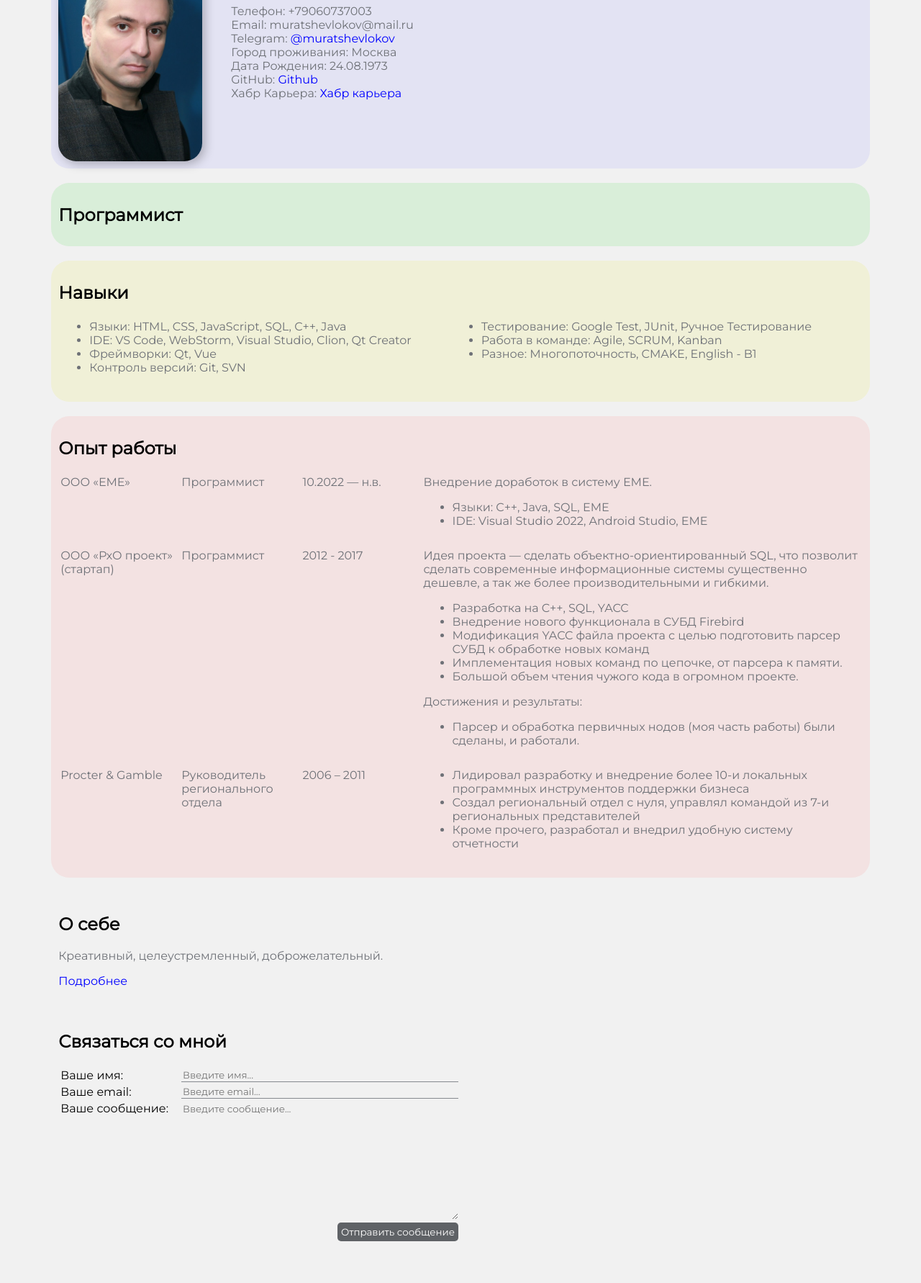
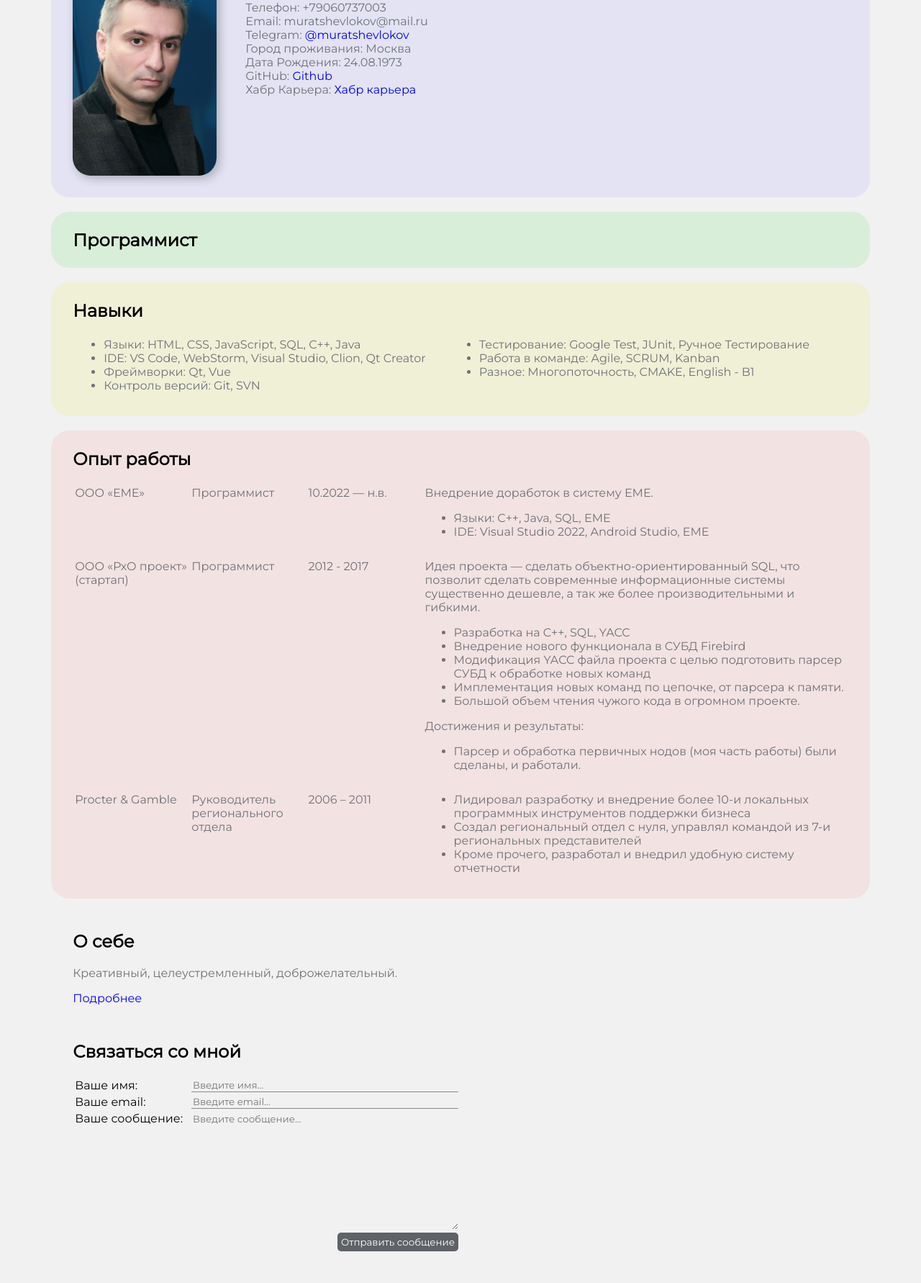
Before and after one commit to ShevlokovM/SV, a plain HTML site: page index.html in a window 1280 px wide. Shown: the part 94-1876 px from the top of the page at 72% size. Drawn offline with Linux system fonts and the light colour scheme.

Commit message:
first attempt to fix mobile

```diff
--- a/styles.css
+++ b/styles.css
@@ -43,6 +43,7 @@ body
 {
     width: 200px;
     border-radius: 25px;
+    margin: 25px 0px;
     margin-right: 40px;
     box-shadow: 4px 4px 14px rgba(0, 0, 0, 0.25)
 }
@@ -65,7 +66,7 @@ body
 .card
 {
     margin-bottom: 20px;
-    padding: 10px;
+    padding: 5px 30px;
     border-radius: 25px;
 }
 
@@ -122,7 +123,6 @@ body
 .table2
 {
     width: 50%;
-    min-width: 500px;
 }
 
 .table2 td input
@@ -173,3 +173,11 @@ button:hover
 {
     opacity: 0.85;
 }
+
+@media (max-width: 700px)
+{
+    .table2
+    {
+        width: 100%;
+    }
+}
```
